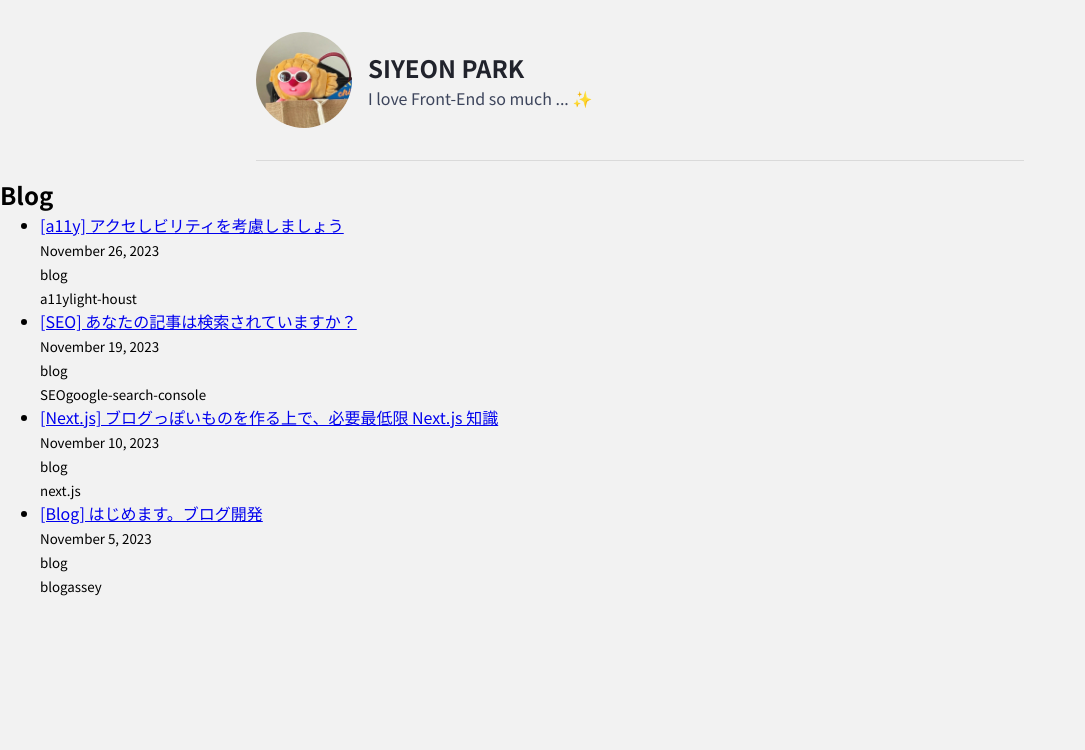
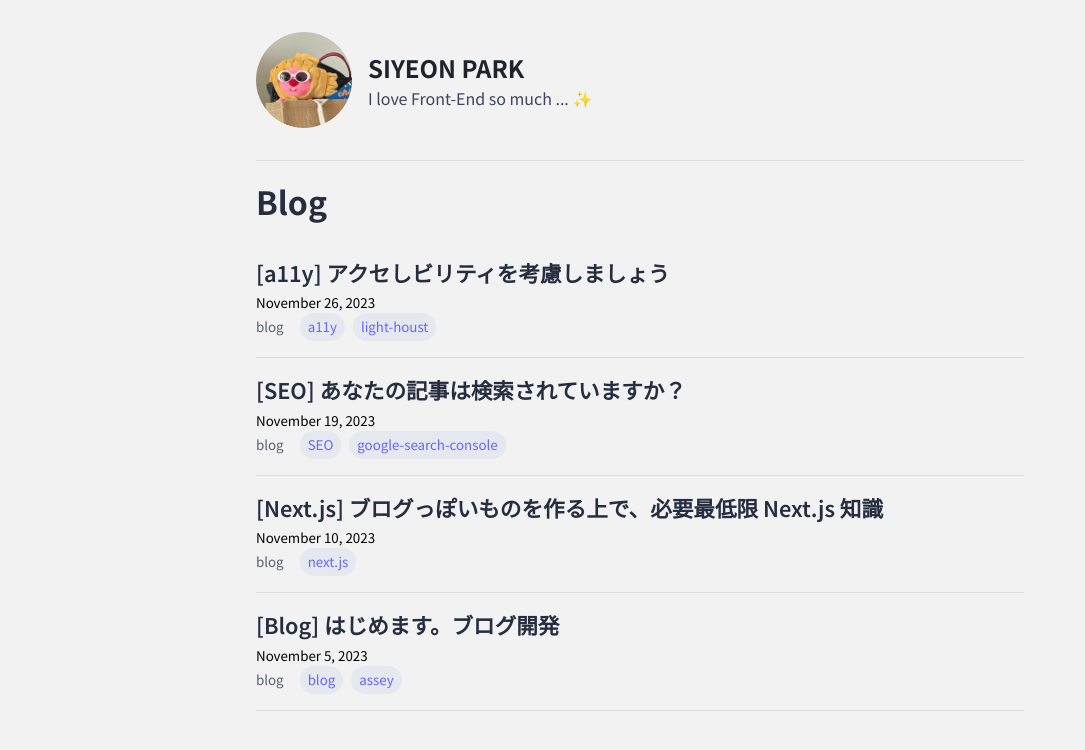
Before and after one commit to next-shiyon/devlog, a Next.js app: page / in a window 1280 px wide. Shown: the top 750 px of the page, without its empty margins (0-1085 px from the left). Built offline with nearby package versions, Linux system fonts and the light colour scheme.

Commit message:
💄 main page new design

```diff
--- a/components/layout.module.scss
+++ b/components/layout.module.scss
@@ -2,12 +2,11 @@
   display: flex;
   flex-direction: column;
   gap: var(--spacing-sm);
+  max-width: 768px;
+  margin: var(--spacing-md) auto auto;
 }
 
 .header-container {
-  max-width: 768px;
-  margin: var(--spacing-md) auto auto;
-
   display: flex;
   justify-content: start;
   align-items: center;
--- a/pages/index.module.scss
+++ b/pages/index.module.scss
@@ -1,21 +1,40 @@
-.postInfoContainer {
+.category {
+  color: var(--color-gray-900);
+  font-size: 2rem;
+  text-transform: capitalize;
+  margin-bottom: var(--spacing-md);
+}
+
+.postList-container {
+  padding-bottom: var(--spacing-sm);
+  margin-bottom: var(--spacing-sm);
+  border-bottom: var(--page-border);
+
+  > a {
+    color: var(--color-gray-900);
+    font-size: 1.35rem;
+    font-weight: 600;
+    text-decoration: none;
+  }
+}
+
+.postInfo-container {
   display: flex;
   align-items: center;
-}
+  gap: var(--spacing-sm);
+  color: var(--color-gray-700);
 
-.tagsContainer {
-  display: flex;
-  gap: 6px;
-  padding: 0px 8px;
+  & .tagList {
+    position: relative;
+    display: flex;
+    align-items: center;
+    gap: var(--spacing-xs);
+    color: var(--color-primary-light);
 
-  .tag {
-    color: #4482ff;
-    padding: 2px 12px;
-    background-color: var(--color-primary);
-    border-radius: 50px;
-    -webkit-border-radius: 50px;
-    -moz-border-radius: 50px;
-    -ms-border-radius: 50px;
-    -o-border-radius: 50px;
+    > small {
+      background-color: var(--color-gray-100);
+      padding: var(--spacing-xxs) var(--spacing-xs);
+      border-radius: 50px;
+    }
   }
 }
--- a/pages/index.tsx
+++ b/pages/index.tsx
@@ -34,19 +34,19 @@ const Home = ({ allPostsData }: Props) => {
         <title>{siteTitle}</title>
       </Head>
       <section>
-        <h2>Blog</h2>
+        <h2 className={styles["category"]}>blog</h2>
         <ul>
           {allPostsData.map(({ id, date, title, category, tags }) => (
-            <li key={id}>
+            <li className={styles["postList-container"]} key={id}>
               <Link href={`/posts/${id}`}>{title}</Link>
               <br />
               <small>
                 <Date dateString={date} />
               </small>
               <br />
-              <div>
+              <div className={styles["postInfo-container"]}>
                 <small>{category}</small>
-                <div>
+                <div className={styles["tagList"]}>
                   {tags.map((tag, index) => (
                     <small key={index}>{tag}</small>
                   ))}
--- a/styles/global.scss
+++ b/styles/global.scss
@@ -59,8 +59,20 @@ h5,
 h6 {
   overflow-wrap: break-word;
 }
+
 /*
-  8. Create a root stacking context
+  8. list style reset
+*/
+ol,
+ul,
+li {
+  list-style: none;
+  padding: 0;
+  margin: 0;
+}
+
+/*
+  9. Create a root stacking context
 */
 #root,
 #__next {
```
